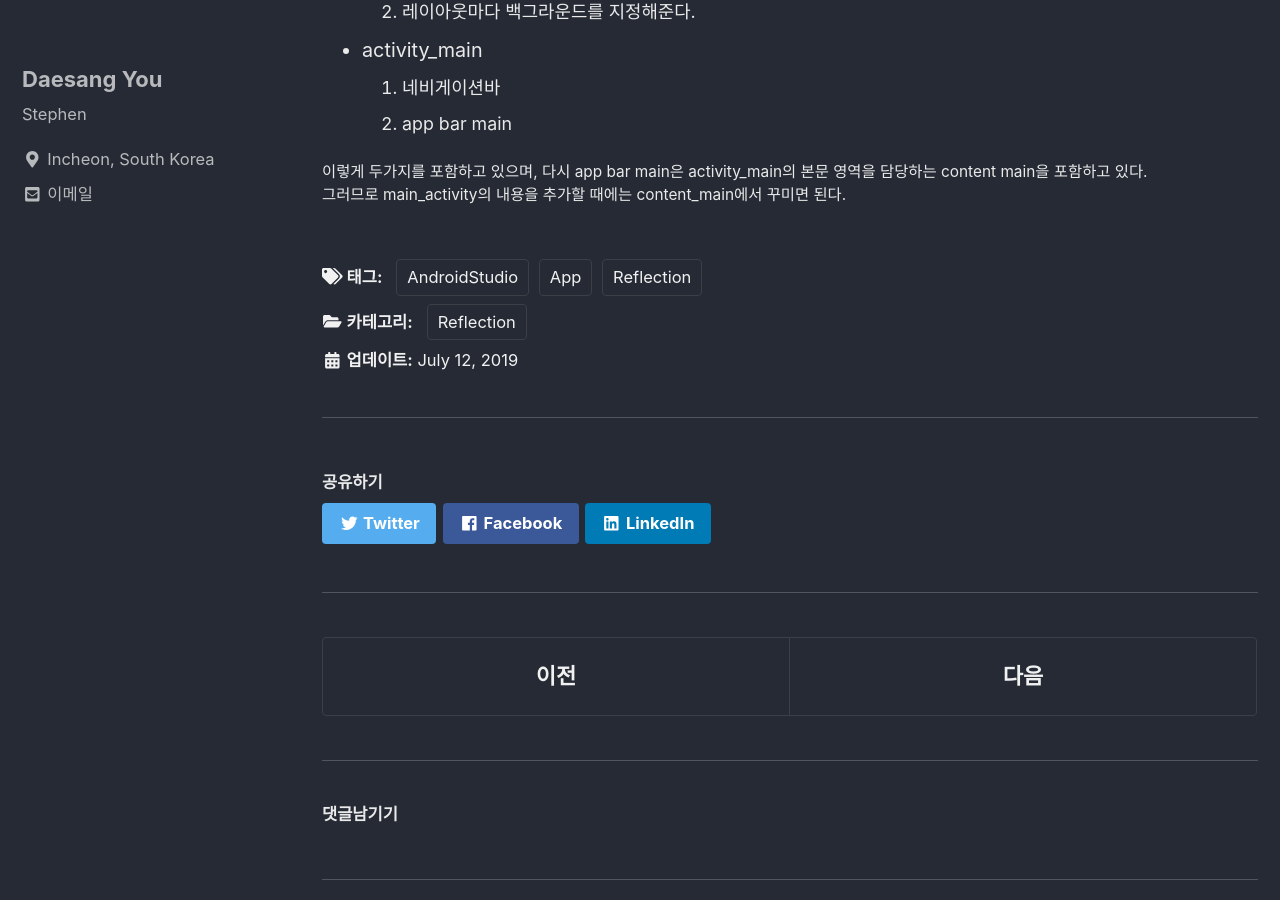
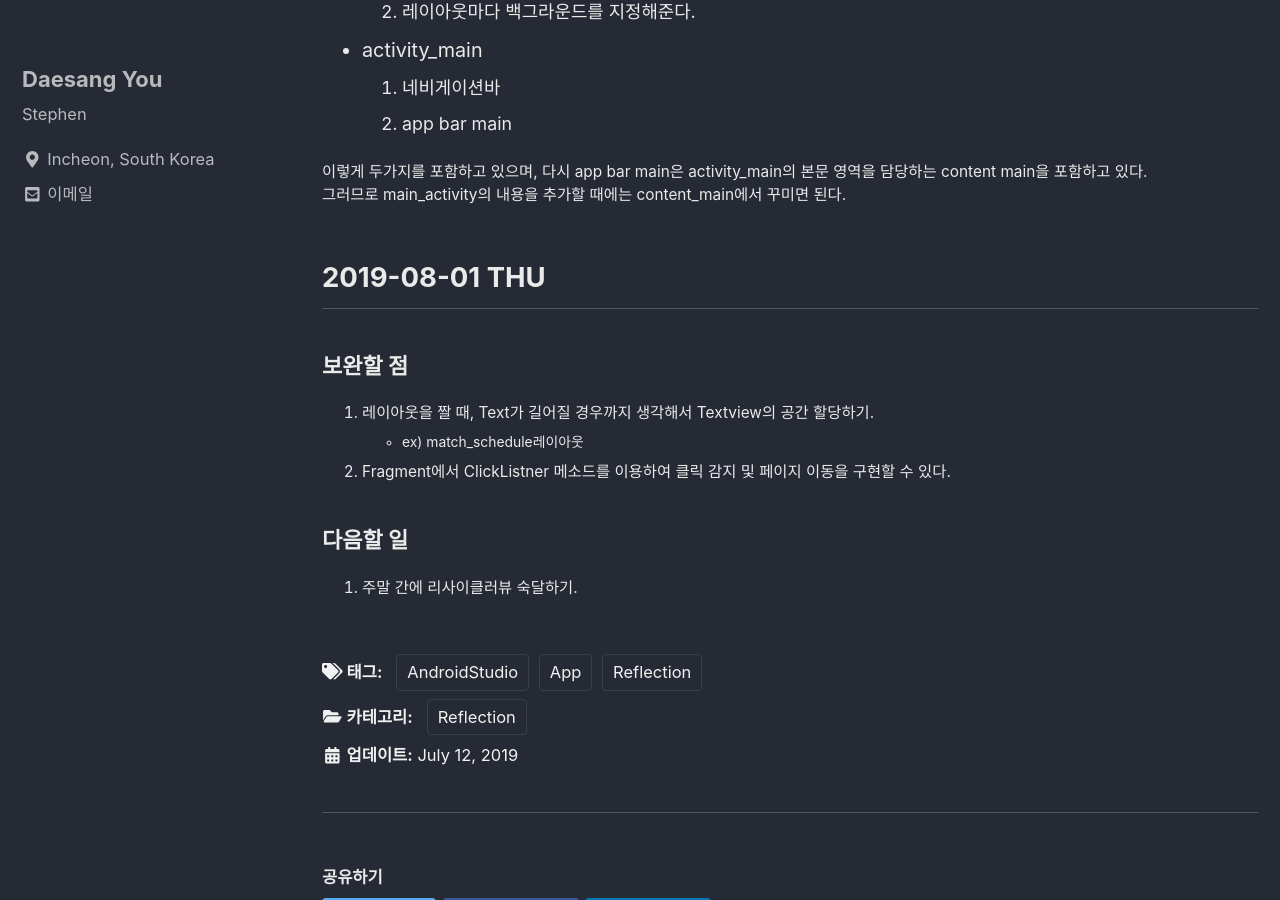
Before and after one commit to eotkd4791/eotkd4791.github.io, a Jekyll site: the page built from _posts/MOD/WhistleOn/2019-07-12-MOD-whistleon-reflection.md, in a window 1280 px wide and 900 px high, scrolled down 3235 px. Built offline with Jekyll 4.4.1, drawn with Linux system fonts in a browser that asks for light colours; cached includes are drawn as plain includes; comment, search, counter and statistics services are not loaded.

Commit message:
Update 2019-08-02

```diff
--- a/_posts/MOD/WhistleOn/2019-07-12-MOD-whistleon-reflection.md
+++ b/_posts/MOD/WhistleOn/2019-07-12-MOD-whistleon-reflection.md
@@ -103,3 +103,13 @@ main레이아웃의 네비게이션 바에서 우리팀 매치 일정을 들어
 2. app bar main<br>
 
 이렇게 두가지를 포함하고 있으며, 다시 app bar main은 activity_main의 본문 영역을 담당하는 content main을 포함하고 있다.<br> 그러므로 main_activity의 내용을 추가할 때에는 content_main에서 꾸미면 된다.
+
+## 2019-08-01 THU
+### 보완할 점
+1. 레이아웃을 짤 때, Text가 길어질 경우까지 생각해서 Textview의 공간 할당하기.
+   - ex) match_schedule레이아웃
+
+2. Fragment에서 ClickListner 메소드를 이용하여 클릭 감지 및 페이지 이동을 구현할 수 있다.
+
+### 다음할 일
+1. 주말 간에 리사이클러뷰 숙달하기.
```
